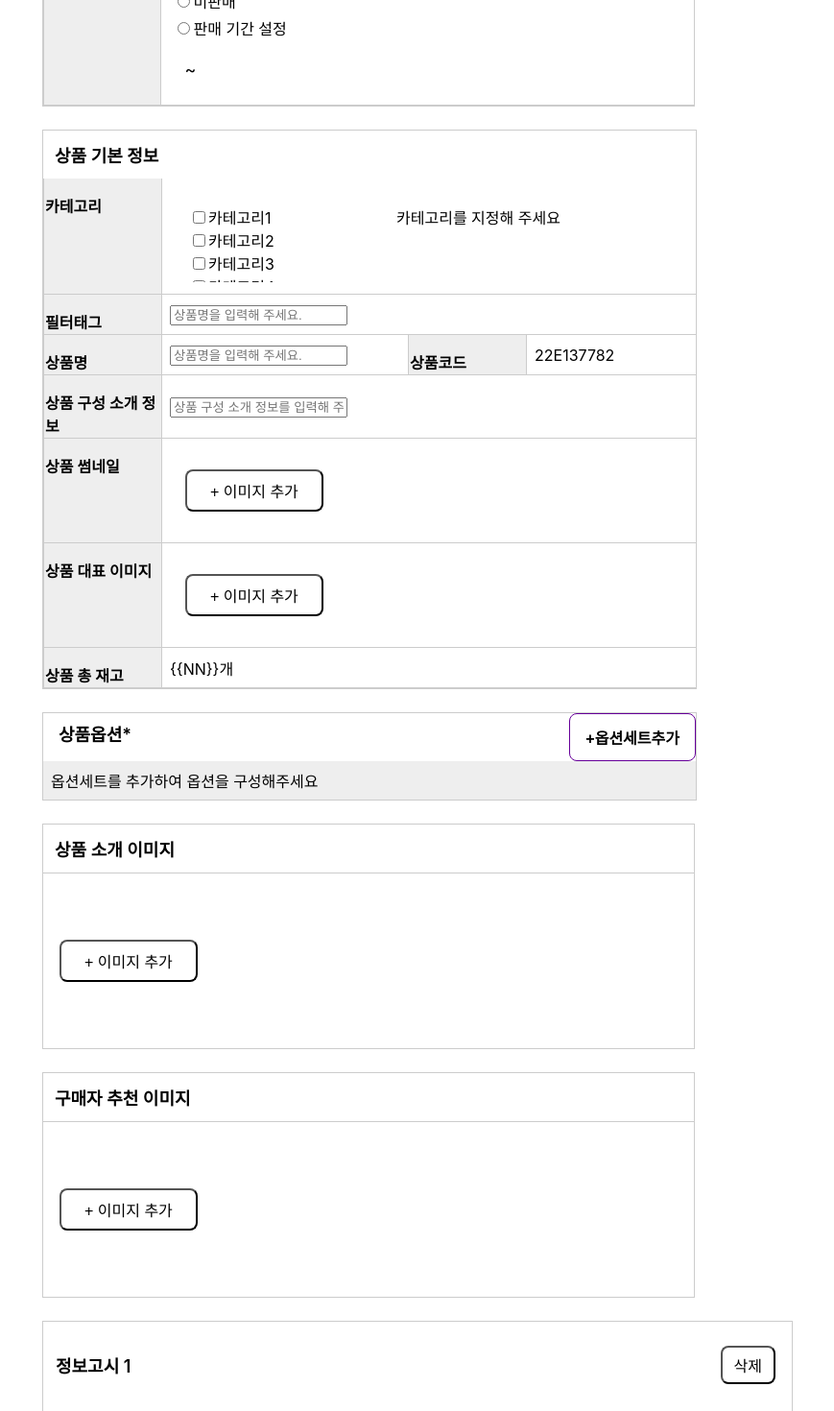
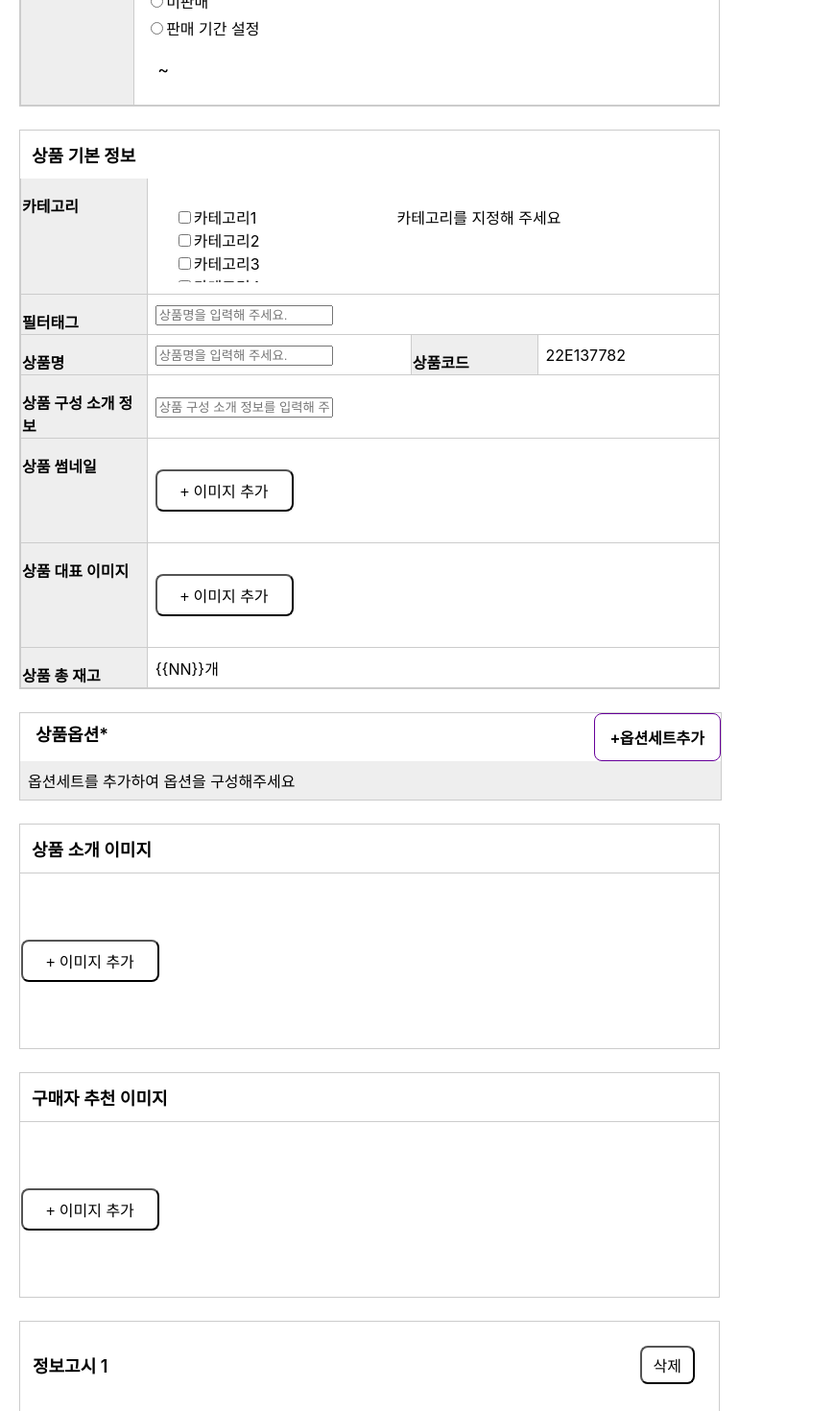
Before and after one commit to pre-onboarding-course-team-6/1st-week-sirloin-task, a React (Create React App) app: page / in a window 1280 px wide. Shown: the part 340-1810 px from the top of the page at 96% size, without its empty margins (0-869 px from the left). Built offline with nearby package versions, Linux system fonts and the light colour scheme.

Commit message:
style: 전체 width값 통일

```diff
--- a/src/commons/Styled/styled.js
+++ b/src/commons/Styled/styled.js
@@ -3,8 +3,7 @@ import styled from "styled-components";
 export const Table = styled.table`
   border-spacing: 0;
   border: 1px solid #cccccc;
-  margin: 24px;
-  width: 680px;
+  margin: 24px 0;
 `;
 
 export const Title = styled.td`
@@ -34,7 +33,7 @@ export const Content = styled.td`
 
 export const SettingBox = styled.td`
   padding: 8px;
-  width: 540px;
+  width: 610px;
   min-width: 240px;
   border-bottom: 1px solid #cccccc;
 `;
@@ -43,7 +42,7 @@ export const FullBox = styled.td`
   background-color: #ffffff;
   border-top: 1px solid #cccccc;
   height: 180px;
-  width: 680px;
+  width: 730px;
 `;
 
 export const CalendarBox = styled.div`
@@ -66,7 +65,7 @@ export const ImageInputBtn = styled.button`
   font-size: 16px;
   background-color: #ffffff;
   border-radius: 8px;
-  margin: 24px 16px;
+  margin: 24px 0;
 `;
 
 export const FlexBox = styled.div`
@@ -101,7 +100,7 @@ export const BlackDelBtn = styled.button`
   font-size: 16px;
   background-color: #ffffff;
   border-radius: 8px;
-  margin: 24px 16px;
+  margin: 24px;
 `;
 
 export const ContentInfo = styled.td`
@@ -120,9 +119,7 @@ export const InputBox = styled.td`
   border-top: 0;
 `;
 
-export const TableRow = styled.tr`
-  width: 600px;
-`;
+export const TableRow = styled.tr``;
 
 export const CustomInput = styled.input`
   padding: 8px;
--- a/src/components/Info/styled.js
+++ b/src/components/Info/styled.js
@@ -3,7 +3,8 @@ import styled from "styled-components";
 export const Table = styled.table`
   border-spacing: 0;
   border: 1px solid #cccccc;
-  margin: 24px;
+  margin: 24px 0;
+  width: 100%;
 `;
 
 export const Title = styled.td`
--- a/src/components/Notify/elements/InformationNotice.jsx
+++ b/src/components/Notify/elements/InformationNotice.jsx
@@ -67,7 +67,6 @@ function InformationNotice({
           </BlackDelBtn>
         </td>
       </TableRow>
-
       <TableRow>
         <ContentInfo>제품명 / 중량</ContentInfo>
         <InputBox>
@@ -138,7 +137,6 @@ function InformationNotice({
           />
         </InputBox>
       </TableRow>
-
       {moreFields.map((moreField, moreIndex) => (
         <MoreInfoNoti
           key={moreIndex}
--- a/src/components/Notify/elements/MoreInfoNoti.jsx
+++ b/src/components/Notify/elements/MoreInfoNoti.jsx
@@ -12,7 +12,7 @@ function MoreInfoNoti({ handleChangeMore, moreIndex, handleDeleteMore }) {
     <TableRow>
       <InputBox>
         <CustomInput
-          style={{ width: "360px" }}
+          style={{ width: "302px" }}
           type="text"
           name="moreInfoTitle"
           id="moreInfoTitle"
--- a/src/components/Option/styled.js
+++ b/src/components/Option/styled.js
@@ -1,9 +1,9 @@
 import styled from "styled-components";
 
 export const MainBox = styled.div`
-  margin: 24px;
+  margin: 24px 0;
   border: 1px solid #cccccc;
-  width: 680px;
+  width: 730px;
 `;
 
 export const FlexBox = styled.div`
```
